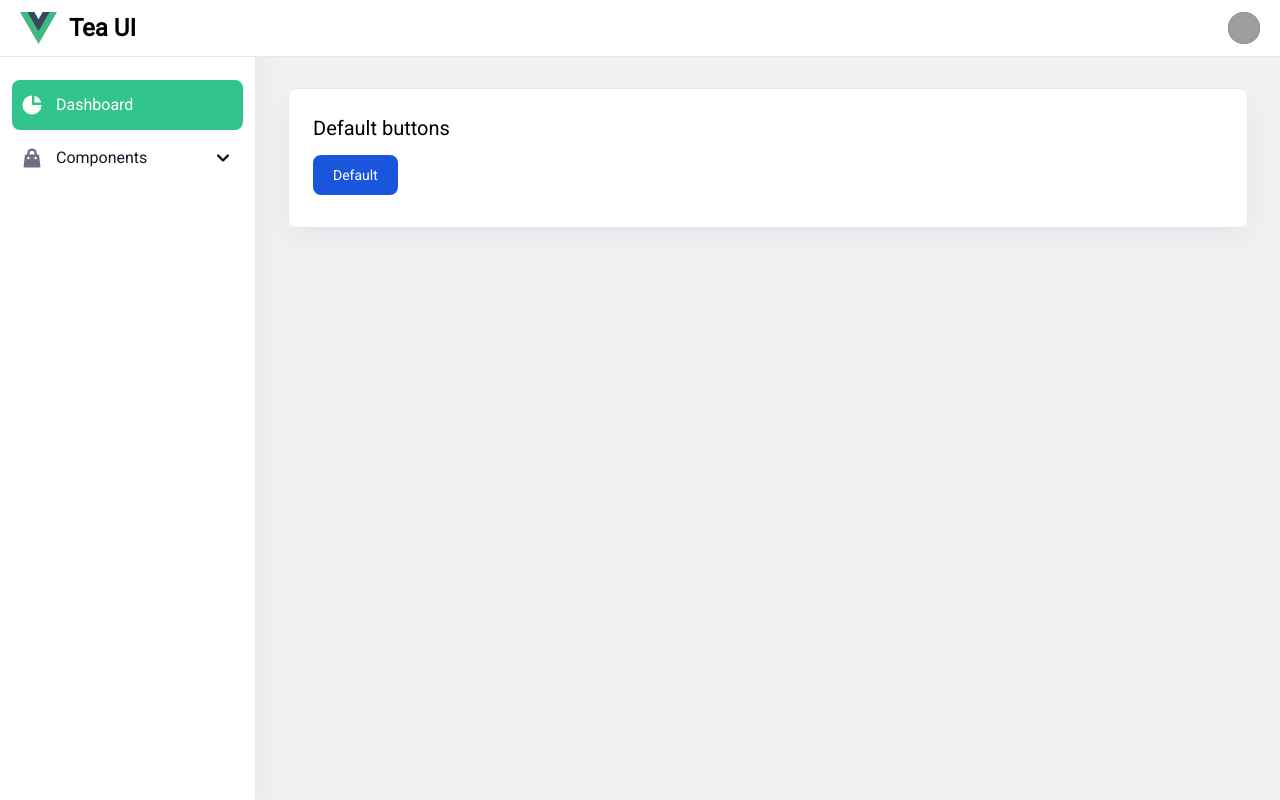
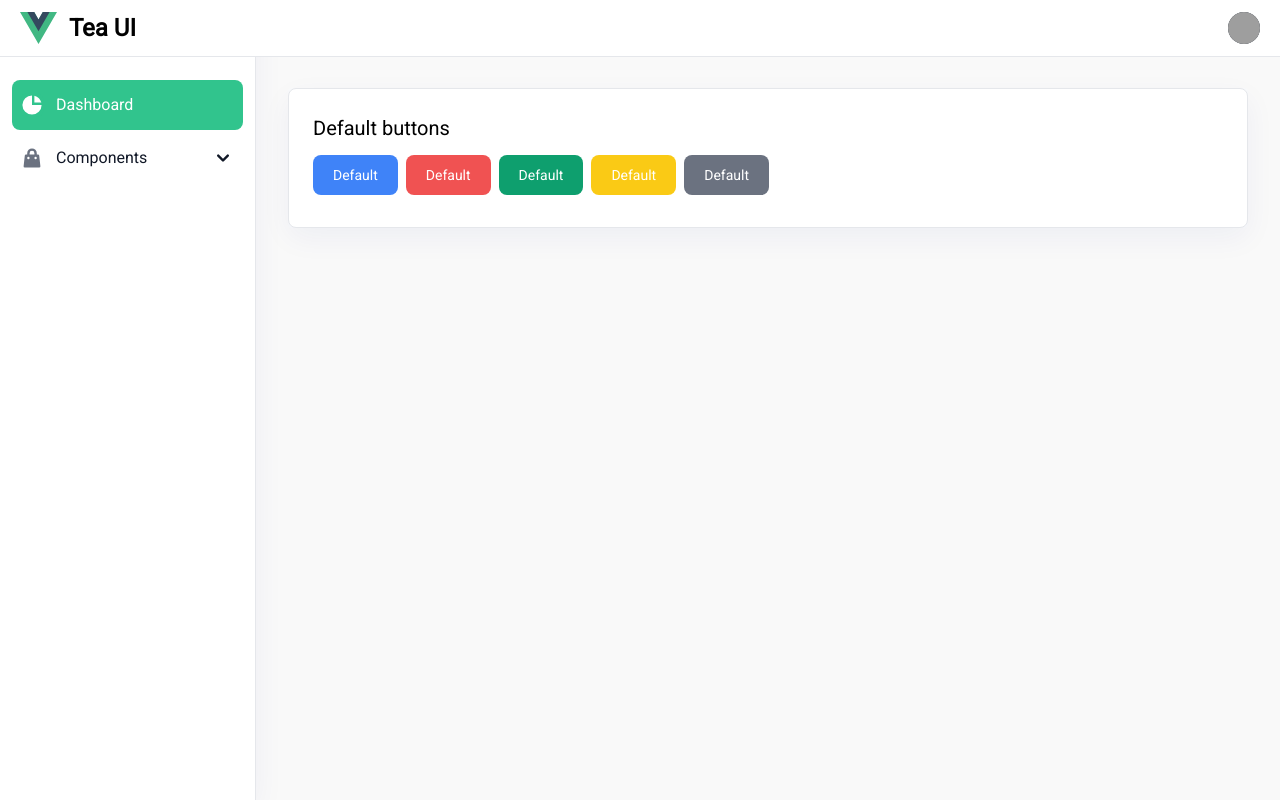
Before and after one commit to Muhammadzaenalrizki/Tea, a Vue app: page /button in a window 1280 px wide. Built offline with nearby package versions, Linux system fonts and the light colour scheme; grey boxes are pictures that could not be loaded; a web font is replaced by a local one.

Commit message:
+update buttons,+update alerts

```diff
--- a/src/assets/main.css
+++ b/src/assets/main.css
@@ -13,6 +13,9 @@ font-family: 'Roboto', sans-serif;
   .title-component{
     @apply text-[20px] mb-3;
   }
+  .default-button{
+    @apply focus:ring-4 font-medium rounded-lg text-sm px-5 py-2.5 mr-2 mb-2;
+  }
     .active-menu {
       @apply bg-green-400 rounded-lg text-white;
     }
--- a/src/components/alert/DefaultAlert.vue
+++ b/src/components/alert/DefaultAlert.vue
@@ -2,7 +2,7 @@
     <div>
 
         <div class="p-4 mb-4 text-sm  rounded-lg  " role="alert">
-            <span class="font-medium">Info alert!</span> Change a few things up and try submitting again.
+            <slot></slot>
         </div>
     </div>
 </template>
--- /dev/null
+++ b/src/components/cards/Card.vue
@@ -0,0 +1,10 @@
+<template>
+    <div>
+        <div class=" rounded bg-gray-50 dark:bg-gray-800">
+
+            <div class="tea-card">
+                <slot></slot>
+            </div>
+        </div>
+    </div>
+</template>
--- a/src/main.js
+++ b/src/main.js
@@ -1,9 +1,11 @@
 import "./assets/main.css";
 import { createApp } from "vue";
 import App from "./App.vue";
+import Card from "./components/cards/Card.vue";
 import router from "./router";
 
 const app = createApp(App);
+app.component("Card", Card);
 
 app.use(router);
 
--- a/src/views/admin/Alert.vue
+++ b/src/views/admin/Alert.vue
@@ -1,16 +1,20 @@
 <template>
     <div>
         <div class="grid grid-cols-1 gap-1 mb-4">
-            <div class=" rounded bg-gray-50 dark:bg-gray-800">
+            <Card>
 
-                <div class="tea-card">
                 <div>
                     <h3 class="title-component ">Default alert</h3>
-                        <DefaultAlertVue class="text-blue-800 bg-blue-50" />
-                        <DefaultAlertVue class="text-red-800 bg-red-50" />
-                        <DefaultAlertVue class="text-green-800 bg-green-50" />
-                        <DefaultAlertVue class="text-yellow-800 bg-yellow-50" />
-                        <DefaultAlertVue class="text-gray-800 bg-gray-50" />
+                    <DefaultAlertVue class="text-blue-800 bg-blue-50"> <span class="font-medium">Info alert!</span> Change a
+                        few things up and try submitting again.</DefaultAlertVue>
+                    <DefaultAlertVue class="text-red-800 bg-red-50"> <span class="font-medium">Info alert!</span> Change a
+                        few things up and try submitting again.</DefaultAlertVue>
+                    <DefaultAlertVue class="text-green-800 bg-green-50"> <span class="font-medium">Info alert!</span> Change
+                        a few things up and try submitting again.</DefaultAlertVue>
+                    <DefaultAlertVue class="text-yellow-800 bg-yellow-50"> <span class="font-medium">Info alert!</span>
+                        Change a few things up and try submitting again.</DefaultAlertVue>
+                    <DefaultAlertVue class="text-gray-800 bg-gray-50"> <span class="font-medium">Info alert!</span> Change a
+                        few things up and try submitting again.</DefaultAlertVue>
 
                 </div>
                 <div>
@@ -22,8 +26,8 @@
                             you like.
                         </template>
                         <template v-slot:icon>
-                                <svg aria-hidden="true" class="flex-shrink-0 w-5 h-5" fill="currentColor"
-                                    viewBox="0 0 20 20" xmlns="http://www.w3.org/2000/svg">
+                            <svg aria-hidden="true" class="flex-shrink-0 w-5 h-5" fill="currentColor" viewBox="0 0 20 20"
+                                xmlns="http://www.w3.org/2000/svg">
                                 <path fill-rule="evenodd"
                                     d="M18 10a8 8 0 11-16 0 8 8 0 0116 0zm-7-4a1 1 0 11-2 0 1 1 0 012 0zM9 9a1 1 0 000 2v3a1 1 0 001 1h1a1 1 0 100-2v-3a1 1 0 00-1-1H9z"
                                     clip-rule="evenodd"></path>
@@ -31,12 +35,9 @@
                         </template>
 
                     </IconAlert>
+                </div>
+            </Card>
 
-
-
-                    </div>
-                </div>
-            </div>
         </div>
     </div>
 </template>
--- a/src/views/admin/Button.vue
+++ b/src/views/admin/Button.vue
@@ -1,19 +1,19 @@
 <template>
     <div>
         <div class="grid grid-cols-1 gap-1 mb-4">
-            <div class=" rounded bg-gray-50 dark:bg-gray-800">
+            <Card>
+                <!-- default buttons -->
+                <h3 class="title-component">Default buttons</h3>
+                <div class="flex">
+                    <button type="button" class="default-button bg-blue-500 text-white hover:bg-blue-700">Default</button>
+                    <button type="button" class="default-button bg-red-500 text-white hover:bg-red-700">Default</button>
+                    <button type="button" class="default-button bg-green-500 text-white hover:bg-green-700">Default</button>
+                    <button type="button"
+                        class="default-button bg-yellow-300 text-white hover:bg-yellow-500">Default</button>
+                    <button type="button" class="default-button bg-gray-500 text-white hover:bg-gray-700">Default</button>
+                </div>
+            </Card>
 
-                <div class="tea-card">
-                    <div>
-                        <h3 class="title-component">Default buttons</h3>
-                        <DefaultButton bg="bg-blue-700" color="text-white " hover="hover:bg-blue-800">
-                        </DefaultButton>
-                    </div>
-                </div>
-            </div>
         </div>
     </div>
 </template>
-<script setup>
-import DefaultButton from '../../components/buttons/DefaultButton.vue';
-</script>
--- a/src/views/admin/Layout.vue
+++ b/src/views/admin/Layout.vue
@@ -2,7 +2,7 @@
   <div>
     <Navbar />
     <Sidebar />
-    <div class="p-4 min-h-screen sm:ml-64 bg-[#f1f1f1]">
+    <div class="p-4 min-h-screen sm:ml-64 bg-[#f9f9f9]">
       <div class="p-4  rounded-lg dark:border-gray-700 mt-14">
         <slot></slot>
       </div>
```
Lines whose indentation alone changed are shown as unchanged.
